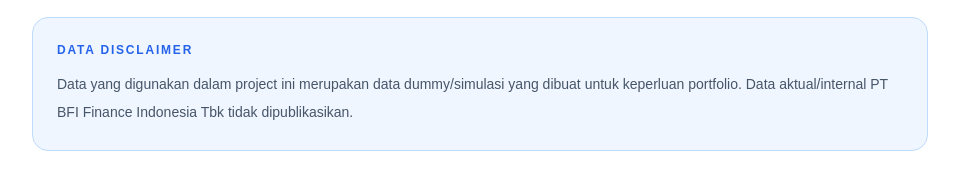
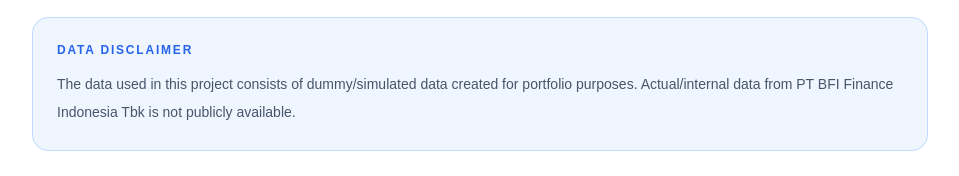
Before and after one commit to richowignyo/portfolio, a Next.js app: page /projects/bfi-finance-business-intelligence in a window 1280 px wide. Shown: the part 484-660 px from the top of the page, without its empty margins (0-959 px from the left). Built offline with nearby package versions, Linux system fonts and the light colour scheme.

Commit message:
Update page.tsx

```diff
--- a/src/app/projects/[slug]/page.tsx
+++ b/src/app/projects/[slug]/page.tsx
@@ -95,10 +95,7 @@
                 </p>
 
                 <p className="mt-3 text-sm leading-7 text-[#475569]">
-                  Data yang digunakan dalam project ini merupakan data
-                  dummy/simulasi yang dibuat untuk keperluan portfolio. Data
-                  aktual/internal PT BFI Finance Indonesia Tbk tidak
-                  dipublikasikan.
+                  The data used in this project consists of dummy/simulated data created for portfolio purposes. Actual/internal data from PT BFI Finance Indonesia Tbk is not publicly available.
                 </p>
               </div>
             ) : null}
```
